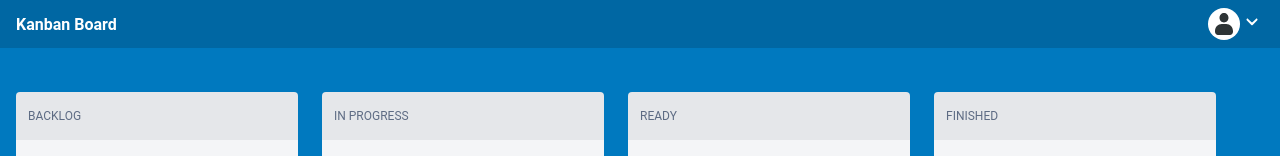
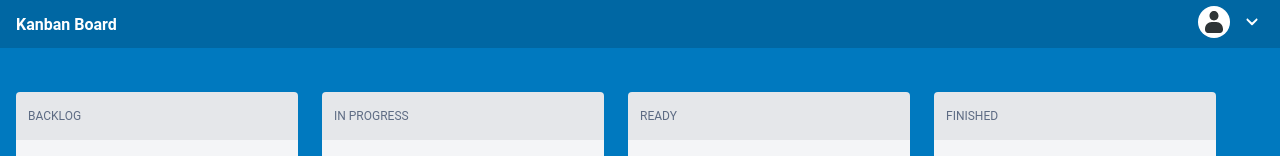
Before and after one commit to User-960/React-Kanban-Board, a React (Create React App) app: page / in a window 1280 px wide. Shown: the top 156 px of the page. Built offline with nearby package versions, Linux system fonts and the light colour scheme.

Commit message:
fix: fix styles

```diff
--- a/src/components/Header/Profile/Profile.module.scss
+++ b/src/components/Header/Profile/Profile.module.scss
@@ -5,7 +5,14 @@
   user-select: none;
   z-index: 100;
 
+  .profile-icon {
+    cursor: pointer;
+    margin-right: 10px;
+  }
+
   .chevron {
+    cursor: pointer;
+
     &.up>svg {
       transform: scaleY(-1);
     }
--- a/src/components/Header/Profile/Profile.tsx
+++ b/src/components/Header/Profile/Profile.tsx
@@ -7,7 +7,10 @@ export default function Profile() {
 
   return (
     <div className={css['profile']} onClick={() => setIsMenuShown(!isMenuShown)}>
-      <GlobalSvgSelector id="profile" />
+      <div className={css['profile-icon']}>
+        <GlobalSvgSelector id="profile" />
+      </div>
+
       <div className={`${css['chevron']} ${isMenuShown ? css['up'] : ''}`}>
         <GlobalSvgSelector id="chevron" />
       </div>
--- a/src/components/Layout/Layout.module.scss
+++ b/src/components/Layout/Layout.module.scss
@@ -4,6 +4,7 @@
   position: absolute;
   width: 100%;
   height: 100%;
+  background-color: #0079BF;
 
   main {
     flex-grow: 1;
--- a/src/index.css
+++ b/src/index.css
@@ -5,7 +5,6 @@
 
 body {
   margin: 0;
-  background-color: #0079BF;
   font-family: 'Roboto', sans-serif;
   -webkit-font-smoothing: antialiased;
   -moz-osx-font-smoothing: grayscale;
```
